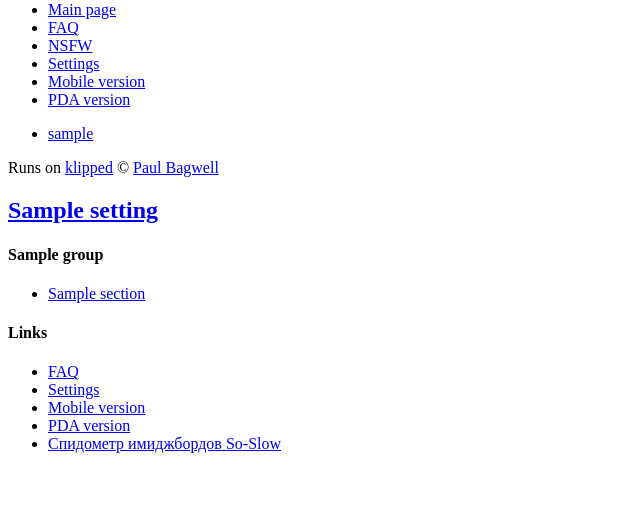
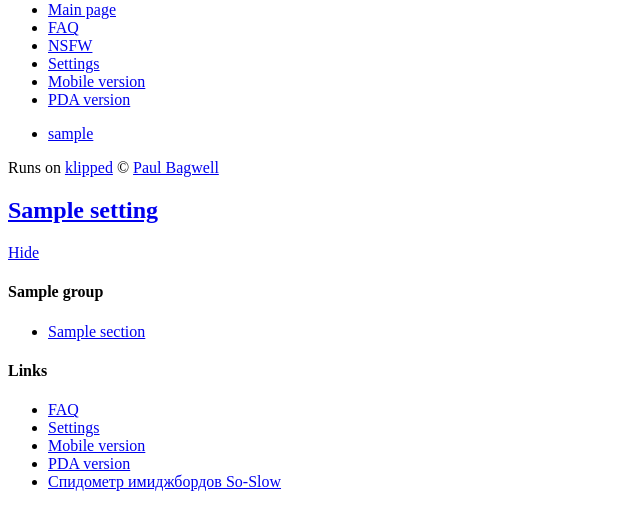
Before and after one commit to paulmillr/chieftain, a Django app: template templates/api.html in a window 1280 px wide. Shown: the part 709-1216 px from the top of the page, without its empty margins (0-640 px from the left). Before the commit the page ends 1162 px from the top, so only its background shows below. Run offline with Django 3.2, Linux system fonts and the light colour scheme; the template is opened without the code that fills it: most values are stand-ins (such as "Sample title", 1, 10 or a date in 2020); parts of the project's set-up code (start-up, migrations or seed data) failed here and were passed over; some libraries are stand-ins or nearby versions.

Commit message:
sidebar hide via text

```diff
--- a/media/css/style.css
+++ b/media/css/style.css
@@ -285,7 +285,7 @@ nav li {float: left;}
 #sidebar {width: 280px; float: left; font-size: 1.1em; margin-left: -100%;}
 #sidebar aside {position: fixed; overflow: hidden; width: 240px; padding-right: 20px;}
 #sidebar h2 {margin-bottom: 10px;}
-#sidebar .hide {margin: -20px -15px 0 0;}
+#sidebar .hide {margin: -20px -15px 0 0; width: auto; background: none; font-size: 0.9em;}
 #sidebar h4 {font-size: 1em; margin-bottom: 1px;}
 #sidebar li {list-style: none;}
 #sidebar aside {margin: 0 1em;}
--- a/media/js/profiling/config.js
+++ b/media/js/profiling/config.js
@@ -37,7 +37,7 @@ var PROFILE = {
           var s = document.createElement('link');
           s.setAttribute('rel','stylesheet');
           s.setAttribute('type','text/css');
-          s.setAttribute('href','/media/js/profiling/yahoo-profiling.css');
+          s.setAttribute('href','http://static.2ch.pbagwl.com/media/js/profiling/yahoo-profiling.css');
           document.body.appendChild(s);
 
 	        YAHOO.util.Dom.addClass(document.body, 'yui-skin-sam');
@@ -47,7 +47,7 @@ var PROFILE = {
       			visible: true, //expand the viewer mmediately after instantiation
       			showChart: true,
       		  //	base:"../../build/",
-      		  swfUrl: "/media/js/profiling/charts.swf"
+      		  swfUrl: "http://static.2ch.pbagwl.com/media/js/profiling/charts.swf"
       		});
 
   }
--- a/templates/base.html
+++ b/templates/base.html
@@ -14,8 +14,8 @@
     <meta name="viewport" content="width=device-width, initial-scale=1.0">
     <link rel="shortcut icon" href="{{settings.STATIC_URL}}favicon.ico">
     <link rel="apple-touch-icon" href="{{settings.STATIC_URL}}icon.png">
-    <link rel="stylesheet" href="{{settings.STATIC_URL}}css/style.css?v=10">
-    <link rel="stylesheet" href="{{settings.STATIC_URL}}css/skins.css?v=14" class="ustyle">
+    <link rel="stylesheet" href="{{settings.STATIC_URL}}css/style.css?v=11">
+    <link rel="stylesheet" href="{{settings.STATIC_URL}}css/skins.css?v=15" class="ustyle">
 
     <script src="{{settings.STATIC_URL}}js/preload.js?v=12"></script>
     <script src="{% url django.views.i18n.javascript_catalog %}"></script>
@@ -47,7 +47,7 @@
     <script src="//ajax.googleapis.com/ajax/libs/jquery/1.5.1/jquery.js"></script>
     <script>!window.jQuery && document.write(unescape('%3Cscript src="{{settings.STATIC_URL}}js/libs/jquery-1.5.0.min.js"%3E%3C/script%3E'))</script>
     <script src="{{settings.STATIC_URL}}js/plugins.js?v=16"></script>
-    <script src="{{settings.STATIC_URL}}js/script.js?v=33"></script>
+    <script src="{{settings.STATIC_URL}}js/script.js?v=34"></script>
     <!--
     <script src="{{settings.STATIC_URL}}js/profiling/yahoo-profiling.min.js"></script>
     <script src="{{settings.STATIC_URL}}js/profiling/config.js"></script>
--- a/templates/sidebar.html
+++ b/templates/sidebar.html
@@ -1,7 +1,7 @@
 {% load i18n %}
 <aside class="sidebar">
     <h2><a href="/">{{settings.SITE_TITLE}}</a></h2>
-    <div class="hide" title="{% trans 'Hide sidebar' %}"></div>
+    <div class="hide" title="{% trans 'Hide sidebar' %}"><a href="#hide">{% trans 'Hide' %}</a></div>
     {% for group in navigation %}
     {% if not group.is_hidden %}
     <h4 id="sect-group{{group.id}}">{{group.name}}</h4>
```
Also changed, not shown: media/js/script.js (+6 -3 lines), board/locale/ru/LC_MESSAGES/django.po, 1 other file.
